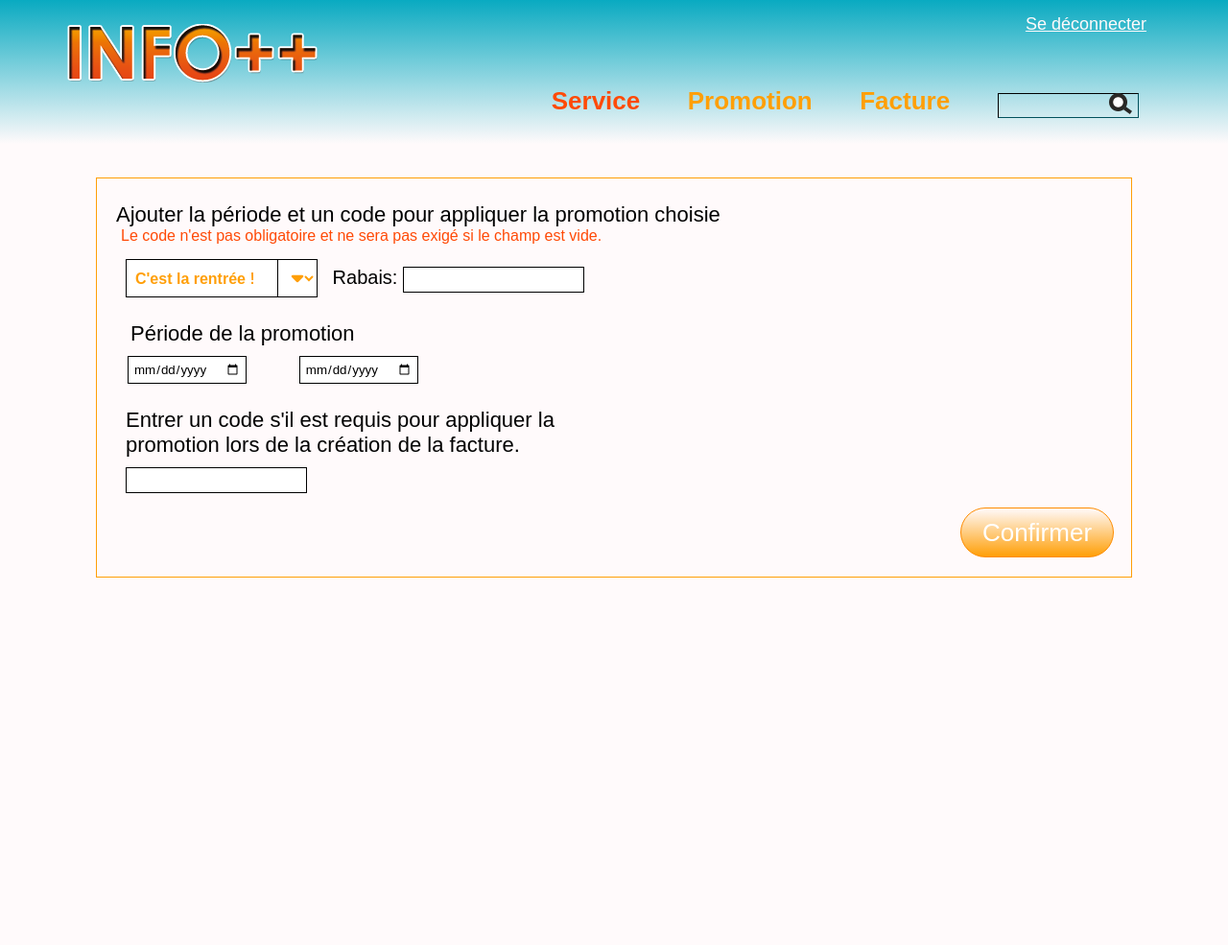
After one commit to Keny9/Lab-Info-, a PHP site: page /promotionService.php in a window 1280 px wide. The commit adds this page. Shown: the whole page at 96% size. Run offline with PHP 8.4, Linux system fonts and the light colour scheme; the visitor is signed in with stand-in values (Sample User, id 1); data comes from the database, SQL or seed files in the repository; some libraries are stand-ins or nearby versions.

Commit message:
UI de Service-Promo

```diff
--- /dev/null
+++ b/css/promotionService.css
@@ -0,0 +1,82 @@
+.box{
+  display: inline-block;
+  position: relative
+}
+
+.box select{
+  background : #FFFFFF;
+  color: #FF9F07;
+  padding: 5px;
+  padding-right: 50px;
+  width: 200px;
+  height: 40px;
+  border: 1px solid black;
+  font-weight: 700;
+  font-size: 16px;
+  -webkit-appearance: button;
+  -moz-appearance: button;
+}
+
+.box:before{
+  content: '\f0dd';
+  font-family: "Font Awesome 5 Free";
+  font-weight: 900;
+  position: absolute;
+  text-align: center;
+  color: #FF9F07;
+  line-height: 30px;
+  top: 0;
+  right: 0;
+  width: 40px;
+  height: 38px;
+  border: 1px solid black;
+  pointer-events: none;
+}
+
+.box-color-before:before{
+  color: #fff;
+}
+
+.box option{
+  background-color: #FFFFFF;
+  font-weight:normal;
+  color: #000000;
+}
+
+select::-ms-expand {
+    display: none; /* Hide the default arrow in Internet Explorer 10 and Internet Explorer 11 */
+}
+
+.promo-haut{
+  display: block;
+  margin-top: 15px;
+  margin-left: 30px;
+  font-size: 20px;
+}
+
+.promo-haut label{
+  margin-left: 10px;
+}
+
+.promo-milieu{
+  margin-left: 15px;
+}
+
+.date{
+  margin-left: 17px;
+}
+
+.date input{
+  margin-right: 50px;
+  margin-top: 10px;
+}
+
+.code{
+  margin-left: 10px;
+  width: 530px;
+}
+
+.code input{
+  margin-left: 20px;
+  margin-top: 10px;
+}
--- a/js/entete.js
+++ b/js/entete.js
@@ -4,7 +4,7 @@ $(document).ready(function() {
   var page = path.split("/").pop();
   page = page.replace(".php", "");
 
-  if(page == "serviceModification"){
+  if(page == "serviceModification" || page == "promotionService"){
     $("#service").css("color","#FF4A07");
   }
   else{
--- /dev/null
+++ b/js/promoService.js
@@ -0,0 +1,11 @@
+function changeToOrangeColor(){
+  document.getElementById("selectPromo").style.background = "#FF9F07";
+  document.getElementById("selectPromo").style.color = "black";
+  document.getElementById("box").classList.add('box-color-before');
+}
+
+function changeToWhiteColor(){
+  document.getElementById("selectPromo").style.background = "white";
+  document.getElementById("selectPromo").style.color = "#FF9F07";
+  document.getElementById("box").classList.remove('box-color-before');
+}
--- /dev/null
+++ b/page/promotionService.php
@@ -0,0 +1,80 @@
+<?php
+  require_once('../phpscript/class/gestionPromotion.php');
+
+  session_start();
+
+  // Si non logged in
+  if (!(isset($_SESSION['user_courriel']) && $_SESSION['user_courriel'] != '')) {
+    header("Location:login.php");
+  }
+  else if($_SESSION['user_administrateur'] == 0){
+    header("Location:catalogue.php");
+  } //Si administrateur
+
+  $gestionPromotion = new GestionPromotion();
+
+  $arrPromotion = $gestionPromotion->getAllPromotion();
+
+?>
+
+<!DOCTYPE html>
+<html lang="fr" dir="ltr">
+  <head>
+    <meta charset="utf-8">
+    <link href="https://use.fontawesome.com/releases/v5.0.7/css/all.css" rel="stylesheet">
+    <script src="http://ajax.googleapis.com/ajax/libs/jquery/3.3.1/jquery.min.js"></script>
+    <script src="https://kit.fontawesome.com/f2db06ef8d.js" crossorigin="anonymous"></script>
+    <link rel="stylesheet" href="../css/style.css">
+    <link rel="stylesheet" href="../css/serviceModification.css">
+    <link rel="stylesheet" href="../css/promotionService.css">
+    <script type="text/javascript" src="../js/entete.js"></script>
+    <script type="text/javascript" src="../js/promoService.js"></script>
+    <title>Promotions du service</title>
+  </head>
+  <body>
+    <?php include '../entete/administrateur.php'?>
+
+    <main>
+      <div class="cours-d">
+
+        <p class="cata-texte text-modif">Ajouter la période et un code pour appliquer la promotion choisie</p>
+        <p class="msgService">Le code n'est pas obligatoire et ne sera pas exigé si le champ est vide.</p>
+        <form action="" method="post">
+          <div class="promo-haut">
+            <div id="box" class="box">
+              <select id="selectPromo" onmouseover="changeToOrangeColor()" onmouseout="changeToWhiteColor()" name="promotion">
+                <?php
+                  foreach($arrPromotion as $promotion){
+                    echo "<option value='".$promotion->getId()."'>".$promotion->getTitre()."</option>";
+                  }
+                ?>
+              </select>
+            </div>
+
+            <label for="rabais">Rabais:</label>
+            <input type="text" name="rabais" value="<?php  ?>">
+          </div>
+
+          <div class="promo-milieu">
+            <p class="cata-texte text-modif">Période de la promotion</p>
+            <div class="date">
+              <input id="startDate" type="date" name="startDate" value="">
+              <input id="endDate" type="date" name="endDate" value="">
+            </div>
+          </div>
+
+          <div class="code">
+            <p class="cata-texte text-modif">Entrer un code s'il est requis pour appliquer la promotion lors de la création de la facture.</p>
+            <input type="text" id="code" name="code" value="">
+          </div>
+
+          <div class="button-contain">
+            <button class="text-button" type="submit" id="ajout-service" name="submit" onclick="return validateFormService()">Confirmer</button>
+          </div>
+
+        </form>
+      </div>
+    </main>
+
+  </body>
+</html>
--- a/page/service.php
+++ b/page/service.php
@@ -97,7 +97,7 @@
                     }
 
                   echo
-                  "<img id='add-promo' src='../images/promotions/add-button.png' alt='ajout-promotion'>
+                  "<a href='promotionService.php'><img id='add-promo' src='../images/promotions/add-button.png' alt='ajout-promotion'></a>
                 </div>
                 <div class='res-sociaux'>
                   <img src='../images/icones/medias sociaux.jpeg' alt='Médias sociaux'>
--- a/phpscript/class/gestionPromotion.php
+++ b/phpscript/class/gestionPromotion.php
@@ -32,5 +32,28 @@
       $stmt->close();
       return $promotion;
     }
+
+    //Obtenir toutes les promotions de la bd
+    public function getAllPromotion(){
+      $connexion = new Connexion();
+      $conn = $connexion->getConnexion();
+
+      $stmt = $conn->prepare("SELECT * FROM promotion;");
+
+      $stmt->execute();
+      $result = $stmt->get_result();
+
+      if($result->num_rows == 0){
+        $arrPromotion = null;
+        return $arrPromotion;
+      }
+
+      while($row = $result->fetch_assoc()){
+        $arrPromotion[] = new Promotion($row['pk_promotion'],$row['promotion_titre'],$row['promotion_description'],$row['rabais'],$row['image'],null,null,null);
+      }
+
+      $stmt->close();
+      return $arrPromotion;
+    }
   }
  ?>
```
